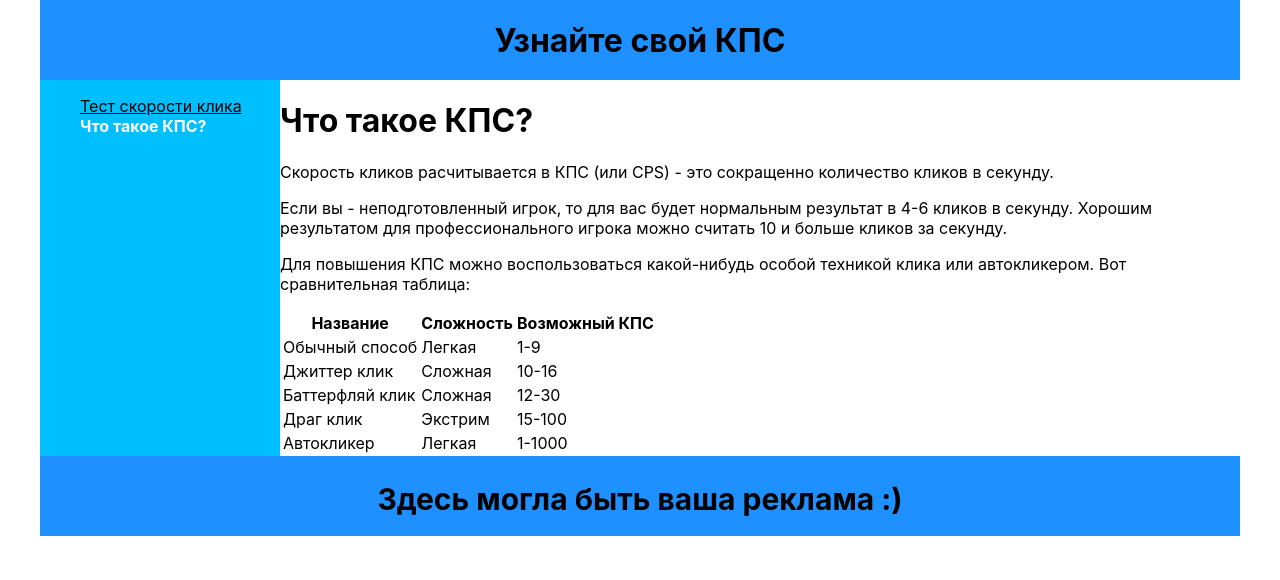
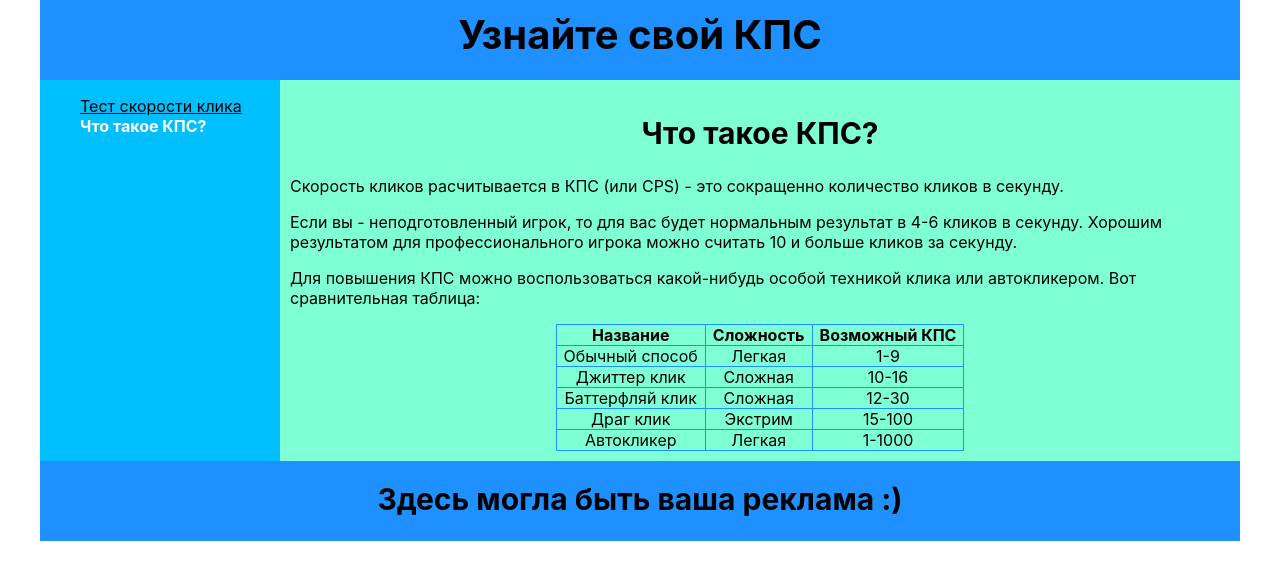
Before and after one commit to ZerruKun/pet-1-click-speed-test, a React (Create React App) app: page /whatiscps in a window 1280 px wide. Shown: the top 580 px of the page. Built offline with nearby package versions, Linux system fonts and the light colour scheme.

Commit message:
Финальная стилизация.

```diff
--- a/src/components/UI/button/OtherButton.jsx
+++ /dev/null
@@ -1,12 +0,0 @@
-import React from "react";
-import styles from "./OtherButton.module.css"
-
-const OtherButton = ({children, ...props}) => {
-  return (
-    <button {...props} className={styles.otherButton}>
-        {children}
-    </button>
-  )
-}
-
-export default OtherButton;
--- a/src/components/UI/button/OtherButton.module.css
+++ /dev/null
@@ -1,11 +0,0 @@
-.otherButton {
-    width: 150px;
-    height: 150px;
-    margin: 5px;
-    padding: 5px 15px;
-    color: white;
-    font-size: 30px;
-    background: transparent;
-    border: 2px solid black;
-    cursor: pointer;
-}
--- a/src/components/destinationtime/DestinationTime.jsx
+++ b/src/components/destinationtime/DestinationTime.jsx
@@ -2,7 +2,6 @@ import React, { useState, useContext} from "react";
 import style from "./DestinationTime.module.css";
 import useDidMountEffect from "../../useDidMountEffect";
 import applicationContext from "../../context";
-import OtherButton from "../UI/button/OtherButton";
 
 const DestinationTime = () => {
 
@@ -212,14 +211,14 @@ const DestinationTime = () => {
           <h3>Кликайте как можно быстрее!</h3>
           <input value={remainingTime} type="text" readOnly />
           <div>
-            <OtherButton onClick={clickyClicky}>Клик!</OtherButton>
+            <button className={style.stylishButton} onClick={clickyClicky}>Клик!</button>
           </div>
         </div>
       )}
       {isCanStart === true ? (
         <div>
           <div>
-            <OtherButton onClick={start}>Старт</OtherButton>
+            <button className={style.stylishButton} onClick={start}>Старт</button>
           </div>
         </div>
       ) : (
--- a/src/components/destinationtime/DestinationTime.module.css
+++ b/src/components/destinationtime/DestinationTime.module.css
@@ -17,3 +17,33 @@ h2 {
 h3 {
     font-size: 18px;
 }
+
+input {
+    border: 2px solid black;
+    outline: 1px solid black;
+}
+
+input:focus {
+    border: 2px solid deepskyblue;
+    outline: 1px solid deepskyblue;
+}
+
+.stylishButton {
+    margin: 12px;
+    width: 130px;
+    height: 130px;
+    color: white;
+    background: aquamarine;
+    padding: 10px;
+    font-size: 20px;
+    border-color: deepskyblue;
+    border-radius: 5px;
+    box-shadow: 0px 1px 3px;
+    transition: all 500ms ease-out;
+}
+
+.stylishButton:hover {
+    box-shadow: 0px 0px 0px 2px deepskyblue,
+    0px 0px 0px 7px #a7f9c9,
+    0px 0px 0px 10px deepskyblue;
+    }
--- a/src/components/footer/Footer.module.css
+++ b/src/components/footer/Footer.module.css
@@ -4,5 +4,6 @@
 }
 
 .footerItem h2 {
+    margin: 20px;
     text-align: center;
 }
--- a/src/components/header/Header.module.css
+++ b/src/components/header/Header.module.css
@@ -4,5 +4,7 @@
 }
 
 .headerItem h1 {
+    margin: 10px;
     text-align: center;
+    font-size: 40px;
 }
--- a/src/components/pages/whatIsCps/WhatIsCps.jsx
+++ b/src/components/pages/whatIsCps/WhatIsCps.jsx
@@ -1,9 +1,10 @@
 import React from "react";
+import style from "./WhatIsCps.module.css";
 
 const whatIsCps = () => {
   return (
-  <div>
-    <h1>Что такое КПС?</h1>
+  <div className={style.whatIsCpsConreiner}>
+    <h2>Что такое КПС?</h2>
     <p>Скорость кликов расчитывается в КПС (или CPS) - это сокращенно количество кликов в секунду.</p>
     <p>Если вы - неподготовленный игрок, то для вас будет нормальным результат в 4-6 кликов в секунду.
     Хорошим результатом для профессионального игрока можно считать 10 и больше кликов за секунду.</p>
--- a/src/components/pages/whatIsCps/WhatIsCps.module.css
+++ b/src/components/pages/whatIsCps/WhatIsCps.module.css
@@ -0,0 +1,21 @@
+.whatIsCpsConreiner {
+    padding: 10px;
+    background-color: aquamarine;;
+}
+
+h2 {
+    font-size: 30px;
+    text-align: center;
+}
+
+table {
+    text-align: center;
+    margin: auto;
+    vertical-align: middle;
+    border-collapse: collapse;
+}
+
+th, td {
+    padding: 0px 7px;
+    border: 1px solid dodgerblue;
+}
```
